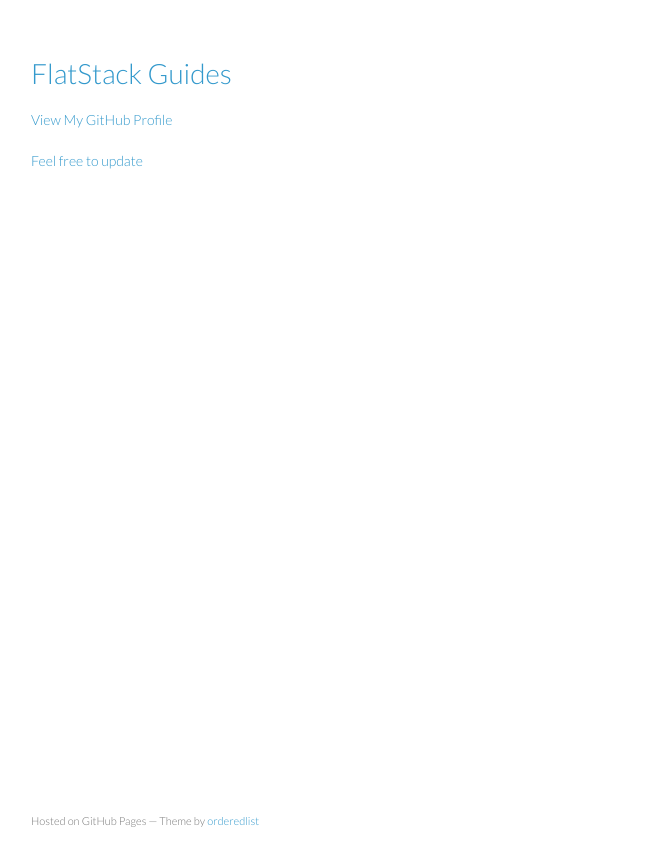
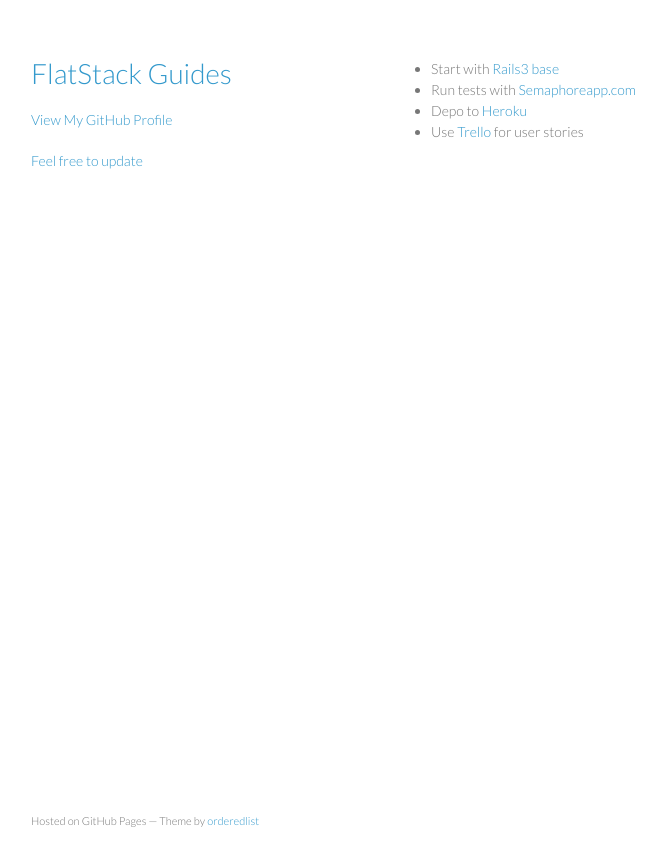
Before and after one commit to mike-burns/fs.github.com, a Jekyll site: the page built from dev/new-project-setup.md, in a window 1280 px wide. Shown: the top 866 px of the page, without its empty margins (179-845 px from the left). Built offline with Jekyll 4.4.1, drawn with Linux system fonts in a browser that asks for light colours.

Commit message:
Tempalte for new project setup instructions

```diff
--- a/dev/new-project-setup.md
+++ b/dev/new-project-setup.md
@@ -1,3 +1,8 @@
 ---
 layout: default
 ---
+
+* Start with [Rails3 base](http://github.com/fs/rails3-base/)
+* Run tests with [Semaphoreapp.com](/dev/ci-semaphoreapp)
+* Depo to [Heroku](/deploy/heroku)
+* Use [Trello](/management/trello) for user stories
```
